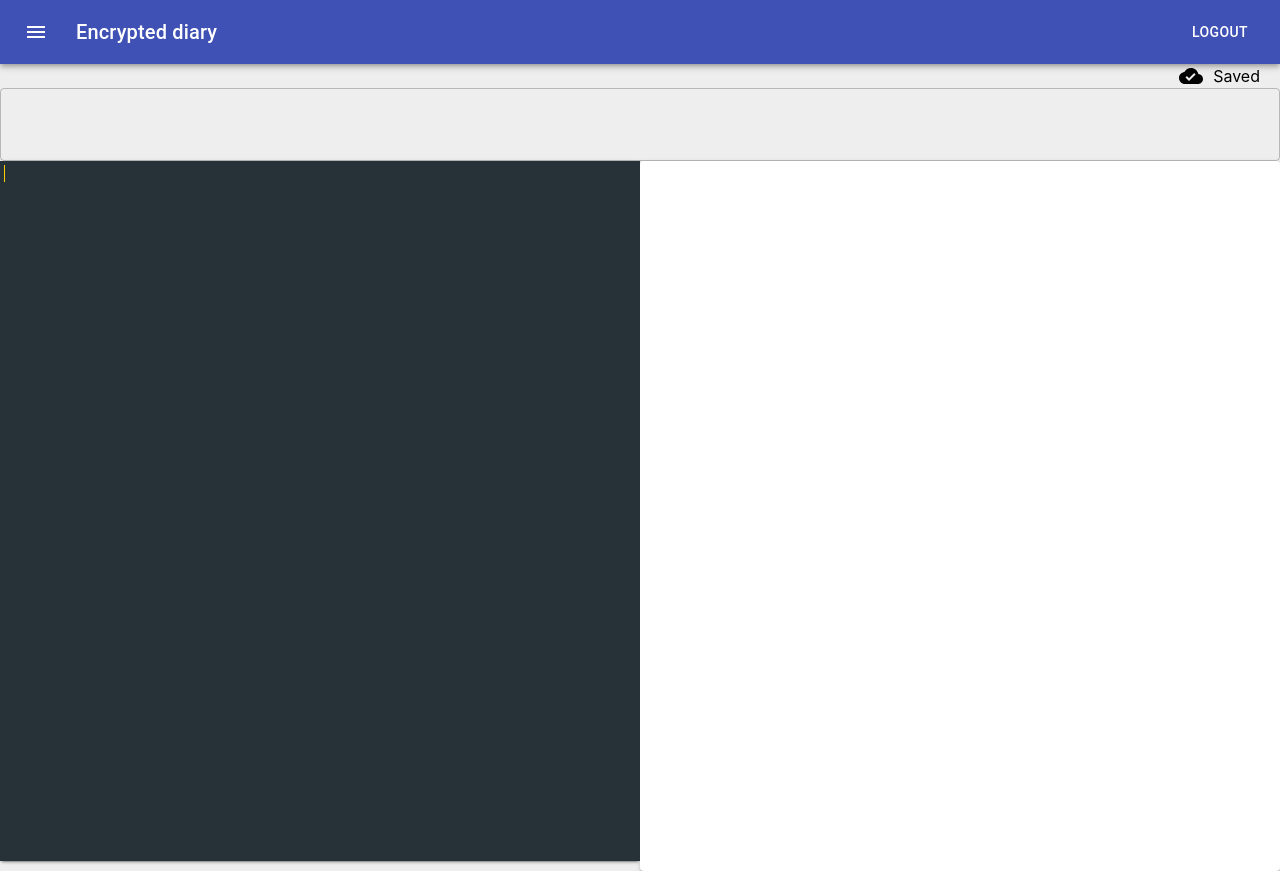
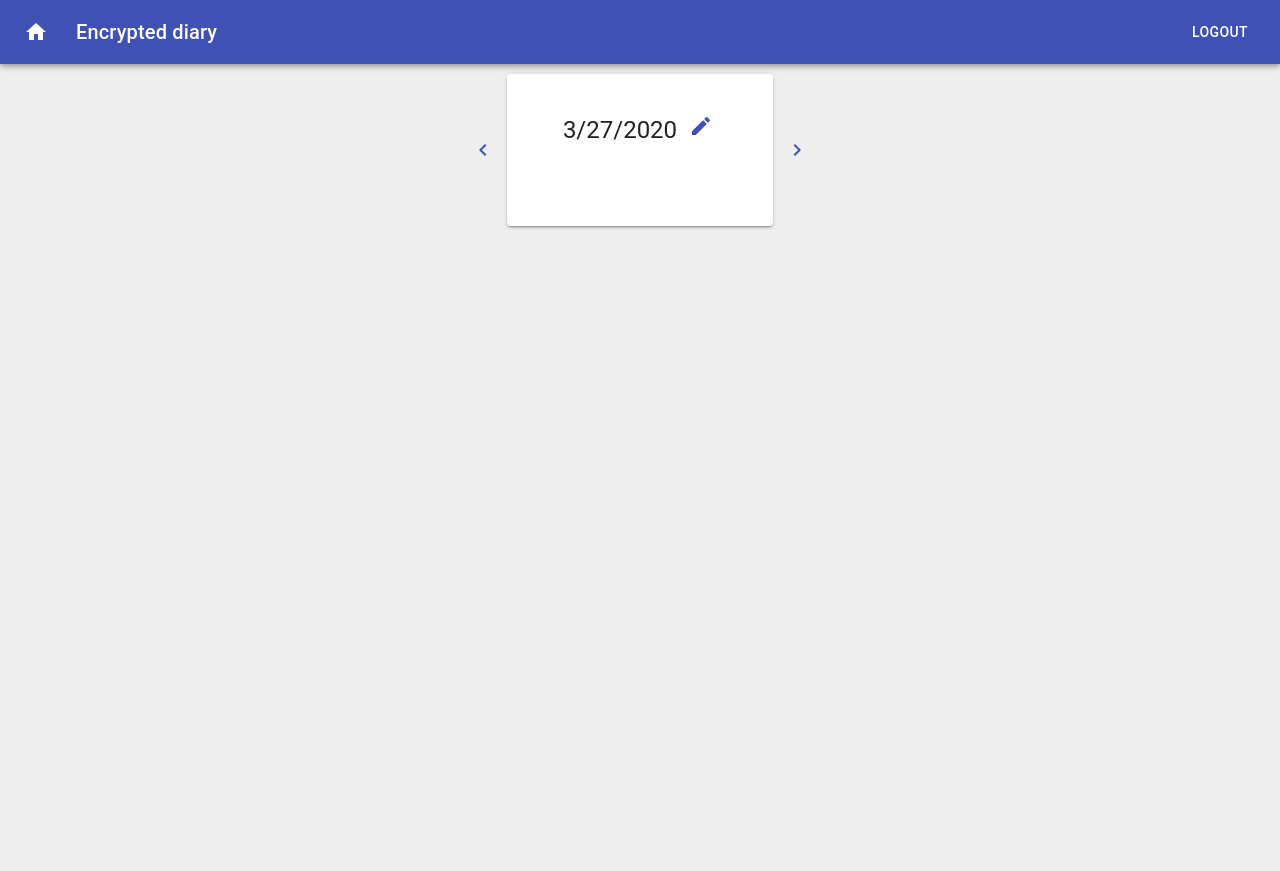
Before and after one commit to Yuruh/encrypted-diary-web-app, a React (Create React App) app: page /entry/1 in a window 1280 px wide. After the commit the page ends 800 px from the top, so only its background shows below. Built offline with nearby package versions, Linux system fonts and the light colour scheme; no server answers; sample sign-in values are in the browser's storage.

Commit message:
viewer and navigation

```diff
--- a/src/App.tsx
+++ b/src/App.tsx
@@ -17,7 +17,7 @@ import {
 } from '@material-ui/core/styles';
 import {blueGrey, deepPurple, indigo} from "@material-ui/core/colors";
 import {Register} from "./Register";
-import EntryPage from "./EntryPage";
+import Page from "./entry/Page";
 
 // @ts-ignore
 const PrivateRoute = ({ component: Component, ...rest }) => (
@@ -63,7 +63,7 @@ const App = () => {
                                   </div>
                               </div>
                       </Route>
-                      <PrivateRoute component={EntryPage} path="/entry/:id"/>
+                      <PrivateRoute component={Page} path="/entry/:id"/>
                       <PrivateRoute component={HomePage} path="/"/>
                   </Switch>
               </div>
--- a/src/EntryPage.tsx
+++ /dev/null
@@ -1,32 +0,0 @@
-import React from "react";
-
-import {
-    useParams,
-    useLocation
-} from "react-router-dom";
-import Header from "./Header";
-import "codemirror";
-import EntryEditor from "./EntryEditor";
-
-function useQuery() {
-    return new URLSearchParams(useLocation().search);
-}
-
-// need to do a class for the timeout reset to save changes
-export default function EntryPage() {
-    let { id } = useParams();
-    let query = useQuery();
-    let display: string | null = query.get("display");
-
-    if (display !== "view" && display !== "edit") {
-        display = "view"
-    }
-
-    // todo save title on click away (material ui has a clickaway listener)
-    return <div>
-        <Header/>
-        <EntryEditor entryId={id || ""}/>
-    </div>
-}
-// todo add a confirmation for cancel
-// todo save the initial content
--- a/src/Header.tsx
+++ b/src/Header.tsx
@@ -4,13 +4,16 @@ import IconButton from "@material-ui/core/IconButton";
 import Toolbar from "@material-ui/core/Toolbar";
 import Typography from "@material-ui/core/Typography";
 import makeStyles from "@material-ui/core/styles/makeStyles";
-import MenuIcon from '@material-ui/icons/Menu';
 import AppBar from "@material-ui/core/AppBar";
+import {Link, useHistory} from "react-router-dom";
+import {Home} from "@material-ui/icons";
+import Api from "./Api";
 
 const useStyles = makeStyles((theme: Theme) =>
     createStyles({
         root: {
             flexGrow: 1,
+            marginBottom: "10px",
         },
         menuButton: {
             marginRight: theme.spacing(2),
@@ -23,17 +26,26 @@ const useStyles = makeStyles((theme: Theme) =>
 
 export default function Header() {
     const classes = useStyles({});
+    const history = useHistory();
+
+    function redirectHome() {
+        history.push("/");
+    }
 
     return <div className={classes.root}>
         <AppBar position="static">
             <Toolbar>
-                <IconButton className={classes.menuButton} edge="start" color="inherit" aria-label="menu">
-                    <MenuIcon/>
+                <IconButton onClick={redirectHome} className={classes.menuButton} edge="start" color="inherit" aria-label="menu">
+                    <Home/>
                 </IconButton>
                 <Typography variant="h6" className={classes.title}>
                     Encrypted diary
                 </Typography>
-                <Button color="inherit" onClick={() => console.log("todo")}>Logout</Button>
+                <Button color="inherit" onClick={() => {
+                    Api.encryptionKey = null;
+                    Api.token = null;
+                    redirectHome()
+                }}>Logout</Button>
             </Toolbar>
         </AppBar>
     </div>
--- a/src/EntryEditor.tsx
+++ b/src/entry/Editor.tsx
@@ -1,22 +1,25 @@
 import React, {ChangeEvent} from "react"
-import {createStyles, Theme, WithStyles} from "@material-ui/core";
-import {Entry} from "./models/Entry";
-import Api from "./Api";
+import {createStyles, IconButton, Theme, WithStyles} from "@material-ui/core";
+import {Entry} from "../models/Entry";
+import Api from "../Api";
 import TextField from "@material-ui/core/TextField";
 import Grid from "@material-ui/core/Grid";
 import Paper from "@material-ui/core/Paper";
 import {Controlled as CodeMirror} from "react-codemirror2";
 import Fab from "@material-ui/core/Fab";
-import {Clear, Done} from "@material-ui/icons";
+import {Clear, Done, Edit, Visibility} from "@material-ui/icons";
 import withStyles from "@material-ui/core/styles/withStyles";
-import EntrySaveDisplay from "./entry/EntrySaveDisplay";
+import SaveDisplay from "./SaveDisplay";
+import makeStyles from "@material-ui/core/styles/makeStyles";
+import {useHistory, useLocation, RouteComponentProps, withRouter} from "react-router-dom";
 
 const ReactMarkdown = require('react-markdown');
 require('codemirror/mode/markdown/markdown');
 require('codemirror/lib/codemirror.css');
 require('codemirror/theme/material.css');
 
-require("./extend-codemirror.css");
+require("../extend-codemirror.css");
+
 // Theme-dependent styles
 const styles = (theme: Theme) => createStyles({
     root: {
@@ -29,28 +32,12 @@ const styles = (theme: Theme) => createStyles({
     },
     preview: {
         height: "100%",
-        padding: 5,
+        padding: "5px 5px 0px 5px",
         overflowWrap: "anywhere"
     },
-    fab: {
-        margin: 0,
-        top: 'auto',
-        right: 20,
-        bottom: 20,
-        left: 'auto',
-        position: 'fixed',
-    },
-    cancelFab: {
-        margin: 0,
-        top: 'auto',
-        right: 100,
-        bottom: 20,
-        left: 'auto',
-        position: 'fixed',
-    }
 });
 
-interface IProps extends WithStyles<typeof styles> {
+interface IProps extends WithStyles<typeof styles>, RouteComponentProps<any> {
     entryId: number | string
 }
 
@@ -69,7 +56,7 @@ export enum EntrySaveStatus {
 
 const TIME_BEFORE_SAVE_MS = 3000;
 
-class EntryEditor extends React.Component<IProps, IState> {
+class Editor extends React.Component<IProps, IState> {
     timeout: NodeJS.Timeout | null = null;
     constructor(props: IProps) {
         super(props);
@@ -144,18 +131,24 @@ class EntryEditor extends React.Component<IProps, IState> {
     }
 
     render() {
+
         return <div>
             <div style={{
-                display: "flex"
+                display: "flex",
+                justifyContent: "center",
+                alignItems: "center"
             }}>
+                <div style={{marginRight: 20, marginLeft: 20}}>
+                    <SaveDisplay status={this.state.saveStatus}/>
+                </div>
                 <div style={{
                     flexGrow: 1
                 }}>
 
                 </div>
-                <div style={{marginRight: 20}}>
-                    <EntrySaveDisplay status={this.state.saveStatus}/>
-                </div>
+                <IconButton color={"primary"} onClick={() => {this.props.history.push(this.props.location.pathname + "?display=view")}}>
+                    <Visibility/>
+                </IconButton>
             </div>
             <TextField fullWidth value={this.state.entry.title} onChange={this.changeEntryTitle} variant={"outlined"} className={this.props.classes.title}
                        inputProps={{
@@ -186,4 +179,4 @@ class EntryEditor extends React.Component<IProps, IState> {
     }
 }
 
-export default withStyles(styles)(EntryEditor);
+export default withRouter(withStyles(styles)(Editor));
--- /dev/null
+++ b/src/entry/Page.tsx
@@ -0,0 +1,72 @@
+import React, {useEffect} from "react";
+
+import {
+    useParams,
+    useLocation
+} from "react-router-dom";
+import Header from "../Header";
+import "codemirror";
+import Editor from "./Editor";
+import {BoxCenter} from "../BoxCenter";
+import {NavigateNext} from "@material-ui/icons";
+import {createStyles, IconButton, Theme} from "@material-ui/core";
+import makeStyles from "@material-ui/core/styles/makeStyles";
+import Viewer from "./Viewer";
+import {Entry} from "../models/Entry";
+import Api from "../Api";
+
+const useStyles = makeStyles((theme: Theme) =>
+    createStyles({
+        prevIcon: {
+            transform: "rotate(180deg)"
+        },
+    }),
+);
+
+function useQuery() {
+    return new URLSearchParams(useLocation().search);
+}
+
+// need to do a class for the timeout reset to save changes
+export default function Page() {
+    const classes = useStyles();
+    let { id } = useParams();
+    let query = useQuery();
+    let display: string | null = query.get("display");
+
+    const [entry, setEntry] = React.useState<Entry>(new Entry());
+    const [fetching, setFetching] = React.useState(false);
+
+    const fetchData = async() => {
+        setFetching(true);
+        const result = await Api.getEntry(id || "");
+        setEntry({...result.data.entry});
+        setFetching(false);
+    };
+
+    useEffect(() => {
+        fetchData().catch(e => console.log(e));
+    }, []);
+
+    let content;
+    if (display !== "edit") {
+        content = <BoxCenter>
+            <IconButton color={"primary"}>
+                <NavigateNext className={classes.prevIcon}/>
+            </IconButton>
+            <div style={{maxWidth: 1000}}>
+                <Viewer entry={entry}/>
+            </div>
+            <IconButton color={"primary"}>
+                <NavigateNext/>
+            </IconButton>
+        </BoxCenter>
+    } else {
+        content = <Editor entryId={id || ""}/>
+    }
+
+    return <div>
+        <Header/>
+        {content}
+    </div>
+}
--- a/src/entry/EntrySaveDisplay.tsx
+++ b/src/entry/SaveDisplay.tsx
@@ -1,4 +1,4 @@
-import {EntrySaveStatus} from "../EntryEditor";
+import {EntrySaveStatus} from "./Editor";
 import {CloudDone, CloudQueue, Error} from "@material-ui/icons";
 import React from "react"
 import CircularProgress from "@material-ui/core/CircularProgress";
@@ -16,7 +16,7 @@ const icon = (status: EntrySaveStatus) => {
     }
 };
 
-export default function EntrySaveDisplay(props: {
+export default function SaveDisplay(props: {
     status: EntrySaveStatus
 }) {
     return <BoxCenter>
--- /dev/null
+++ b/src/entry/Viewer.tsx
@@ -0,0 +1,53 @@
+import React from "react";
+
+import "codemirror";
+import {createStyles, IconButton, Theme} from "@material-ui/core";
+import makeStyles from "@material-ui/core/styles/makeStyles";
+import {Entry} from "../models/Entry";
+import Paper from "@material-ui/core/Paper";
+import Grid from "@material-ui/core/Grid";
+import Typography from "@material-ui/core/Typography";
+import {BoxCenter} from "../BoxCenter";
+import Card from "@material-ui/core/Card";
+import CardHeader from "@material-ui/core/CardHeader";
+import CardContent from "@material-ui/core/CardContent";
+import CardActions from "@material-ui/core/CardActions";
+import {Edit} from "@material-ui/icons";
+import {useHistory, useLocation} from "react-router-dom";
+const ReactMarkdown = require('react-markdown');
+
+const useStyles = makeStyles((theme: Theme) =>
+    createStyles({
+        prevIcon: {
+            transform: "rotate(180deg)"
+        },
+        preview: {
+            padding: "20px 40px 20px 40px",
+            overflowWrap: "anywhere"
+        },
+        date: {
+            marginLeft: 40
+        }
+    }),
+);
+
+export default function Viewer(props: {
+    entry: Entry
+}) {
+    const classes = useStyles();
+    const location = useLocation();
+    const history = useHistory();
+
+    return <Card elevation={2} className={classes.preview}>
+        <CardHeader title={new Date(props.entry.created_at).toLocaleDateString()}
+                    subheader={props.entry.title}
+                    action={<IconButton color={"primary"} onClick={() => {history.push(location.pathname + "?display=edit")}}>
+                        <Edit/>
+                    </IconButton>}
+        />
+
+        <CardContent>
+            <ReactMarkdown source={props.entry.content}/>
+        </CardContent>
+    </Card>
+}
```
